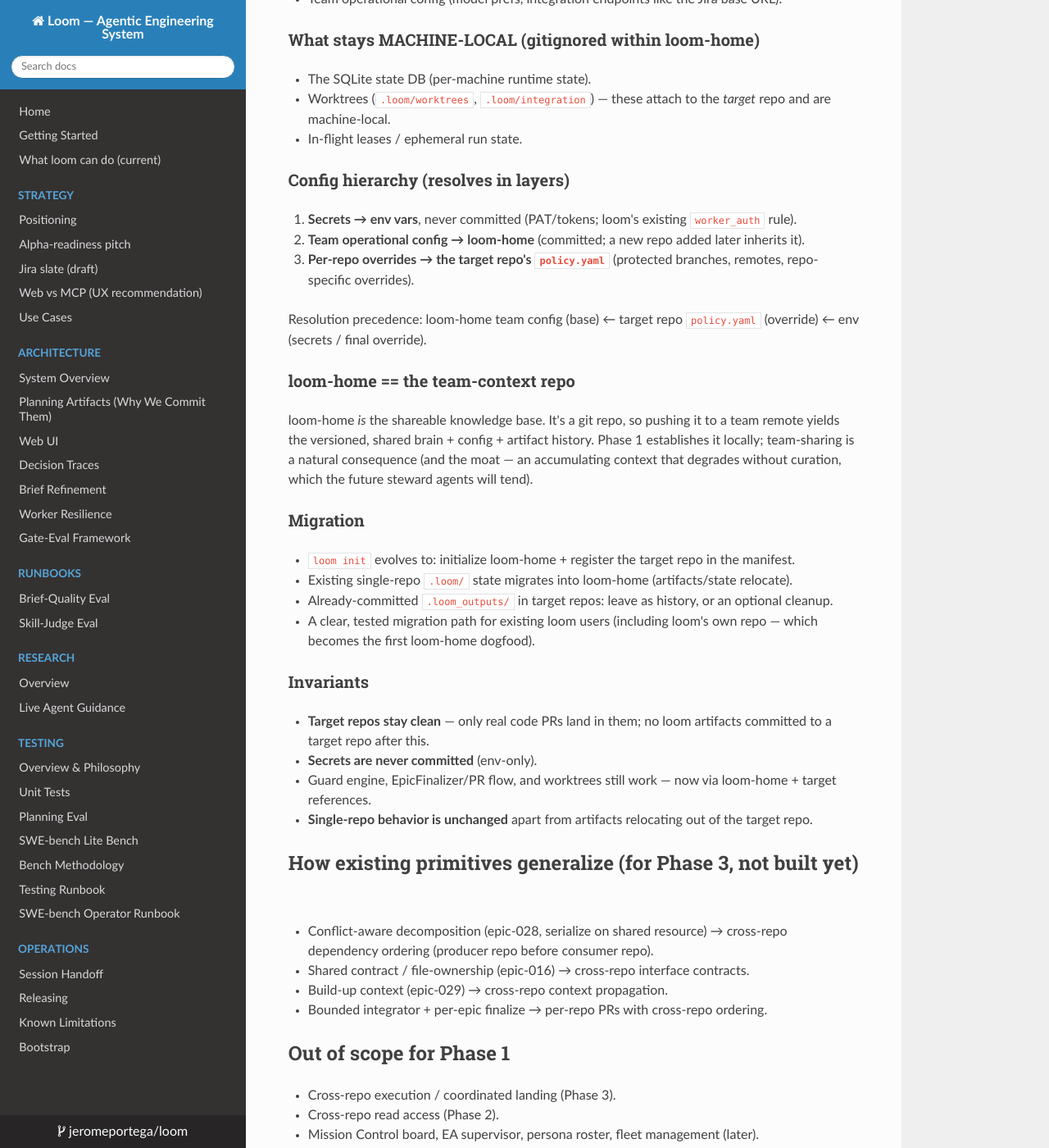
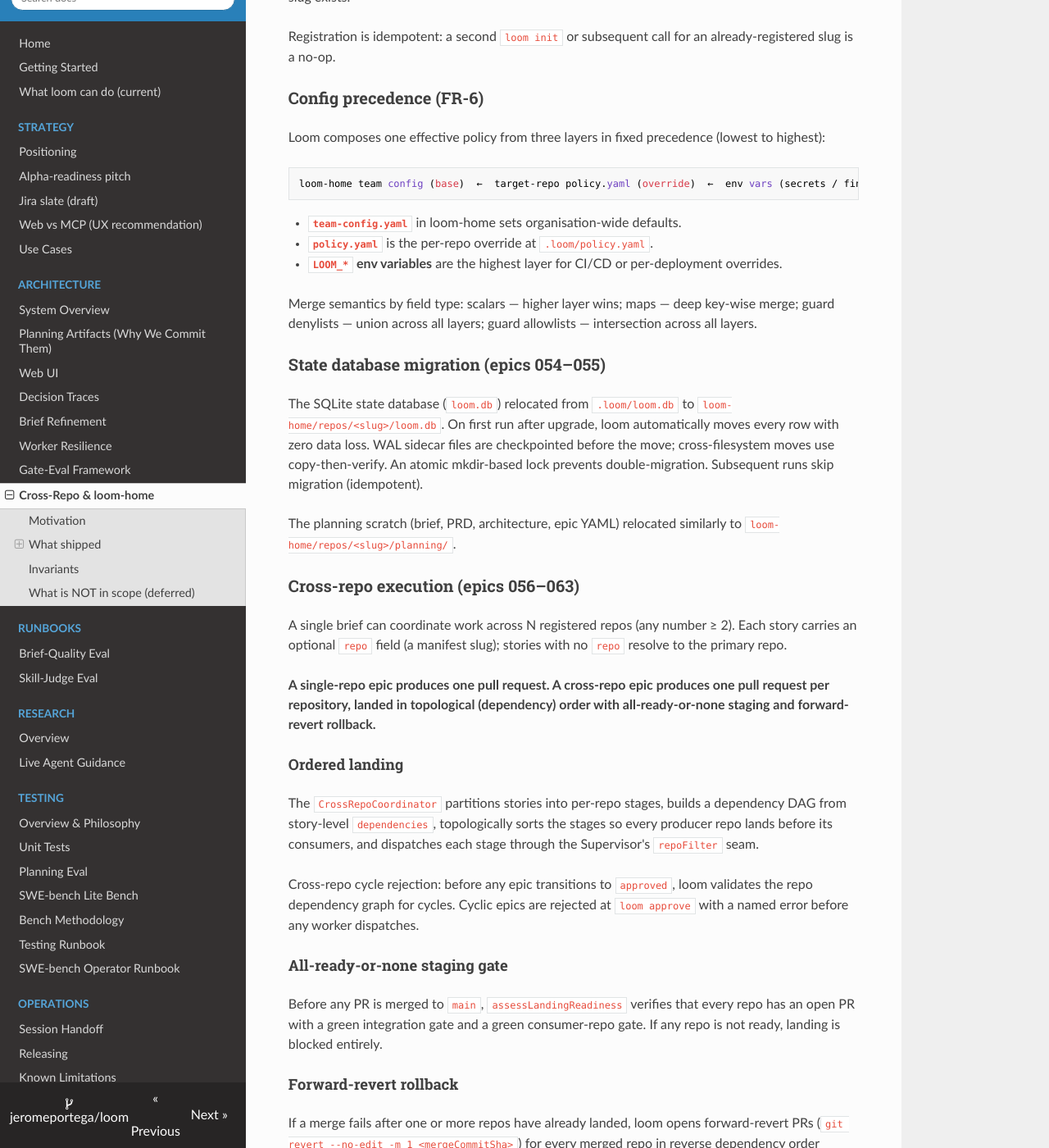
Before and after one commit to jeromeportega/loom, an MkDocs documentation site: the page built from docs/architecture/cross-repo-loom-home.md, in a window 1280 px wide and 1400 px high, scrolled down 1647 px. Shown: the whole window at 82% size. Built offline with MkDocs 1.6.1, drawn with Linux system fonts in a browser that asks for light colours; nearby versions of some CDN libraries; some of the changed text lies outside the part shown.

Commit message:
docs(architecture): promote cross-repo-loom-home.md to as-shipped (epics 050–063)
Rewrites docs/architecture/cross-repo-loom-home.md from 'Status: design'
to 'Status: shipped across epics 050–063': phasing language, NEXT BUILD
markers, and open-questions sections replaced with past-tense shipped
descriptions of the loom-home control plane, workspace manifest, config
precedence hierarchy (FR-6), state DB migration, cross-repo execution,
ordered topological landing, all-ready-or-none gate, and forward-revert
rollback. Uses canonical CONFIG_HIERARCHY and CROSS_REPO_LANDING phrasings
per ADR-003. Deferred items (Mission Control, Jira adapter, team-remote
sharing) listed explicitly as not shipped.

Adds the doc under the Architecture section in mkdocs.yml (sole nav edit
this epic, per the ownership map). Adds crossRepoArchDoc.test.ts with 20
unit assertions covering status flip, no-duplicate-file, exact config
hierarchy string, content coverage, canonical phrasing, deferred-denylist
compliance, nav entry, and mkdocs build smoke check.

Co-Authored-By: Claude Sonnet 4.6 <noreply@anthropic.com>

````diff
--- a/docs/architecture/cross-repo-loom-home.md
+++ b/docs/architecture/cross-repo-loom-home.md
@@ -1,116 +1,168 @@
-# Cross-Repo loom & loom-home — Design
+# Cross-Repo loom & loom-home — Architecture
 
-> Status: design / direction agreed. Phasing locked; Phase 1 is the next build.
-> This is the anchor doc for the cross-repo initiative; epics are planned against it.
+> Status: shipped across epics 050–063.
+> This is the anchor doc for the cross-repo initiative; epics were planned and delivered against it.
 
 ## Motivation
 
-Today loom hardcodes one assumption: **`cwd` is the repo.** Everything follows from it:
+Loom previously hardcoded one assumption: **`cwd` is the repo.** Everything followed from it:
 
 - Loom's artifacts — planning briefs/PRDs/architectures, `.loom_outputs/epic-NNN/`,
-  decision traces — are **committed into the repo being worked on**, polluting its
-  history (every epic this session added four `.loom_outputs/` files to the loom repo).
-- State (SQLite), worktrees, and policy are all per-repo, rooted at the cwd.
+  decision traces — were **committed into the repo being worked on**, polluting its
+  history with loom-internal state.
+- State (SQLite), worktrees, and policy were all per-repo, rooted at the cwd.
 
-Two needs push past this:
+Two needs drove past this:
 
-1. **Stop polluting target repos** — loom should be a guest that leaves only clean,
+1. **Stop polluting target repos** — loom is a guest that leaves only clean,
    reviewed code PRs, not artifacts strewn through the house.
-2. **Eventually work across multiple repos** — a single feature that spans a backend,
+2. **Work across multiple repos** — a single feature spanning a backend,
    a frontend, and a shared library; finding an endpoint definition in another service.
 
 And one opportunity: loom's **accumulating context** (skills, lessons, decision traces,
-the shared contract) is a compounding moat *if* it's consolidated, versioned, and
+the shared contract) is a compounding moat *if* consolidated, versioned, and
 shareable across a team — rather than scattered per-repo and per-machine.
 
-## North star & phasing (a de-risked staircase, not a big bang)
+## What shipped
 
-The scary parts of cross-repo are the **execution** problems (coordinated/atomic landing
-across N repos, a gate that builds the consumer against the producer's change, cross-repo
-contract handoff). We do NOT take those on first. We build the control plane first, which
-is valuable immediately and is the foundation the hard parts need.
+### loom-home control plane (epics 050–055)
 
-- **Phase 1 — loom-home control plane (single-repo).** Separate loom's artifacts, state,
-  config, and brain into a `loom-home` repo; target repos stay clean; establish the
-  workspace model. Valuable the day it ships (kills the pollution), dogfoodable on loom's
-  own repo, and the foundation for everything. **No cross-repo execution yet.** ← NEXT BUILD
-- **Phase 2 — multi-repo READ access.** Target repos in the workspace are searchable; agents
-  retrieve context cross-repo (the "find the undocumented endpoint" case — the source
-  code is the documentation, retrieved selectively on demand). Low risk: read-only.
-- **Phase 3 — cross-repo EXECUTION.** Coordinated/atomic landing across repos, a cross-repo
-  integration gate, producer→consumer interface contracts + ordering. The hard part — on a
-  proven foundation.
-- **Later — Mission Control** (the interactive board + EA supervisor + persona roster) and
-  **fleet management** (N independent projects). Explicitly after the above.
+**loom-home** is a git repo at a configured location holding loom's operational world.
+A **workspace manifest** in loom-home references the target repo(s). Loom operates
+*from* loom-home and acts *on* the referenced target repos.
 
-Each phase is independently shippable and de-risks the next.
+#### What lives in loom-home (committed → shareable)
 
-## Phase 1 design: loom-home
+- Planning artifacts (briefs / PRDs / architectures) — relocated from the target repo.
+- Epic/standalone-story outputs — stored under `repos/<slug>/<epic-id>/` in loom-home.
+- The brain: extracted skills, lessons, durable decision traces, the improvement log.
+- Team operational config (`team-config.yaml`) — model prefs, org-wide defaults.
+- The state database (`loom.db`) — stored under `loom-home/repos/<slug>/loom.db`, gitignored.
 
-### The model
-- **loom-home** is a git repo at a configured location holding loom's operational world.
-- A **workspace manifest** in loom-home references the target repo(s). Phase 1: exactly one
-  target repo (single-repo), so the manifest is trivial but the *seam* is established.
-- This replaces `cwd = the repo`: loom operates *from* loom-home and acts *on* the
-  referenced target repo.
+#### What stays machine-local (gitignored within loom-home)
 
-### What moves INTO loom-home (committed → shareable)
-- Planning artifacts (briefs / PRDs / architectures).
-- Epic/standalone-story outputs (`.loom_outputs/...`).
-- The brain: extracted skills, lessons, durable decision traces, the improvement log.
-- Team operational config (model prefs, integration endpoints like the Jira base URL).
-
-### What stays MACHINE-LOCAL (gitignored within loom-home)
 - The SQLite state DB (per-machine runtime state).
-- Worktrees (`.loom/worktrees`, `.loom/integration`) — these attach to the *target* repo
-  and are machine-local.
+- Worktrees (`.loom/worktrees`, `.loom/integration`) — attach to the target repo,
+  machine-local.
 - In-flight leases / ephemeral run state.
 
-### Config hierarchy (resolves in layers)
-1. **Secrets → env vars**, never committed (PAT/tokens; loom's existing `worker_auth` rule).
-2. **Team operational config → loom-home** (committed; a new repo added later inherits it).
-3. **Per-repo overrides → the target repo's `policy.yaml`** (protected branches, remotes,
-   repo-specific overrides).
+#### Target repos stay clean
 
-Resolution precedence: loom-home team config (base) ← target repo `policy.yaml` (override)
-← env (secrets / final override).
+After loom-home migration, only real code PRs land in target repos. No loom artifacts
+are committed to a target repo. Delivered artifacts live in the loom-home control plane;
+target repositories receive only code pull requests.
 
-### loom-home == the team-context repo
-loom-home *is* the shareable knowledge base. It's a git repo, so pushing it to a team remote
-yields the versioned, shared brain + config + artifact history. Phase 1 establishes it
-locally; team-sharing is a natural consequence (and the moat — an accumulating context that
-degrades without curation, which the future steward agents will tend).
+### Workspace manifest (epics 052–053)
 
-### Migration
-- `loom init` evolves to: initialize loom-home + register the target repo in the manifest.
-- Existing single-repo `.loom/` state migrates into loom-home (artifacts/state relocate).
-- Already-committed `.loom_outputs/` in target repos: leave as history, or an optional cleanup.
-- A clear, tested migration path for existing loom users (including loom's own repo — which
-  becomes the first loom-home dogfood).
+`<loom_home>/workspace.yaml` records every repo registered with this loom installation.
+Each entry carries: `slug` (derived from the git remote URL and project name —
+the canonical identity key), `path` (absolute filesystem path at registration time),
+and `remote_url` (git remote URL, may be `null`).
 
-### Invariants
-- **Target repos stay clean** — only real code PRs land in them; no loom artifacts committed
-  to a target repo after this.
+Two registration paths:
+- `loom init` writes an entry explicitly and registers the repo in the workspace manifest.
+- `resolveActiveRepo` auto-registers the repo on first use if no entry with that slug exists.
+
+Registration is idempotent: a second `loom init` or subsequent call for an already-registered
+slug is a no-op.
+
+### Config precedence (FR-6)
+
+Loom composes one effective policy from three layers in fixed precedence (lowest to highest):
+
+```
+loom-home team config (base)  ←  target-repo policy.yaml (override)  ←  env vars (secrets / final override)
+```
+
+- **`team-config.yaml`** in loom-home sets organisation-wide defaults.
+- **`policy.yaml`** is the per-repo override at `.loom/policy.yaml`.
+- **`LOOM_*` env variables** are the highest layer for CI/CD or per-deployment overrides.
+
+Merge semantics by field type: scalars — higher layer wins; maps — deep key-wise merge;
+guard denylists — union across all layers; guard allowlists — intersection across all layers.
+
+### State database migration (epics 054–055)
+
+The SQLite state database (`loom.db`) relocated from `.loom/loom.db` to
+`loom-home/repos/<slug>/loom.db`. On first run after upgrade, loom automatically moves
+every row with zero data loss. WAL sidecar files are checkpointed before the move;
+cross-filesystem moves use copy-then-verify. An atomic mkdir-based lock prevents
+double-migration. Subsequent runs skip migration (idempotent).
+
+The planning scratch (brief, PRD, architecture, epic YAML) relocated similarly to
+`loom-home/repos/<slug>/planning/`.
+
+### Cross-repo execution (epics 056–063)
+
+A single brief can coordinate work across N registered repos (any number ≥ 2).
+Each story carries an optional `repo` field (a manifest slug); stories with no `repo`
+resolve to the primary repo.
+
+**A single-repo epic produces one pull request. A cross-repo epic produces one
+pull request per repository, landed in topological (dependency) order with
+all-ready-or-none staging and forward-revert rollback.**
+
+#### Ordered landing
+
+The `CrossRepoCoordinator` partitions stories into per-repo stages, builds a dependency
+DAG from story-level `dependencies`, topologically sorts the stages so every producer
+repo lands before its consumers, and dispatches each stage through the Supervisor's
+`repoFilter` seam.
+
+Cross-repo cycle rejection: before any epic transitions to `approved`, loom validates
+the repo dependency graph for cycles. Cyclic epics are rejected at `loom approve`
+with a named error before any worker dispatches.
+
+#### All-ready-or-none staging gate
+
+Before any PR is merged to `main`, `assessLandingReadiness` verifies that every repo
+has an open PR with a green integration gate and a green consumer-repo gate. If any
+repo is not ready, landing is blocked entirely.
+
+#### Forward-revert rollback
+
+If a merge fails after one or more repos have already landed, loom opens forward-revert
+PRs (`git revert --no-edit -m 1 <mergeCommitSha>`) for every merged repo in reverse
+dependency order (consumer before producer), recovering the affected repos to their
+pre-landing state without rewriting history. The rollback is idempotent and resumable
+from `revert_pending`.
+
+#### Single-repo backward compatibility
+
+Single-repo epics are byte-identical to before — no manifest change, no worktree-path
+change, no branch-name change, no extra PR. The generalization is invisible when only
+one repo is in scope.
+
+### Cross-repo read access
+
+Workers can explicitly pull a bounded, read-only slice from a registered sibling
+repository via `loom retrieve search` and `loom retrieve read`. Context is pull-only —
+never injected ambiently. Three hard constraints: read-only, registered-only
+(manifest scoping), and secret-excluded.
+
+### Migration command (epic 057)
+
+`loom migrate [--dry-run] [--relocate-committed-artifacts]` turns the invisible
+auto-migration into an explicit, idempotent, operator-facing operation. Ensures
+loom-home exists, runs state-database and planning-scratch migration, registers the
+repo in the workspace manifest, then prints a migration report.
+
+## Invariants
+
+- **Target repos stay clean** — only real code PRs land in them; no loom artifacts
+  committed to a target repo.
 - **Secrets are never committed** (env-only).
-- Guard engine, EpicFinalizer/PR flow, and worktrees still work — now via loom-home + target
+- Guard engine, EpicFinalizer/PR flow, and worktrees all work via loom-home + target
   references.
-- **Single-repo behavior is unchanged** apart from artifacts relocating out of the target repo.
+- **Single-repo behavior is unchanged** apart from artifacts relocating out of the
+  target repo.
+- **Per-repo policy and guardrails are enforced structurally**: each story worktree
+  loads its own repo's `policy.yaml`.
 
-## How existing primitives generalize (for Phase 3, not built yet)
-- Conflict-aware decomposition (epic-028, serialize on shared resource) → cross-repo
-  dependency ordering (producer repo before consumer repo).
-- Shared contract / file-ownership (epic-016) → cross-repo interface contracts.
-- Build-up context (epic-029) → cross-repo context propagation.
-- Bounded integrator + per-epic finalize → per-repo PRs with cross-repo ordering.
+## What is NOT in scope (deferred)
 
-## Out of scope for Phase 1
-- Cross-repo execution / coordinated landing (Phase 3).
-- Cross-repo read access (Phase 2).
-- Mission Control board, EA supervisor, persona roster, fleet management (later).
-- The Jira / external-context import adapter (separate track).
-
-## Open questions (resolve during Phase 1 planning)
-- loom-home location default: a configured path? a sibling of the target repo? `~/loom-workspace`?
-- State DB location: gitignored inside loom-home vs a per-machine path outside it.
-- How loom-home references the target repo: relative path, absolute path, or git remote.
-- Migration UX for existing loom repos (one-shot `loom migrate`?).
+- Mission Control (interactive web board) — not shipped.
+- Fleet management (N independent projects interactive UI) — not shipped.
+- Federated team-wide run visibility (cloud Postgres mirror) — not shipped.
+- Sharing DB-resident learnings to a team remote — not shipped.
+- Jira intake adapter — not shipped.
--- a/mkdocs.yml
+++ b/mkdocs.yml
@@ -62,6 +62,7 @@ nav:
     - "Brief Refinement": architecture/brief-refinement.md
     - "Worker Resilience": architecture/worker-resilience.md
     - "Gate-Eval Framework": architecture/gate-eval-framework.md
+    - "Cross-Repo & loom-home": architecture/cross-repo-loom-home.md
   - "Runbooks":
     - "Brief-Quality Eval": runbooks/brief-quality-eval.md
     - "Skill-Judge Eval": runbooks/skill-judge-eval.md
````
Also changed, not shown: 1 other file.
